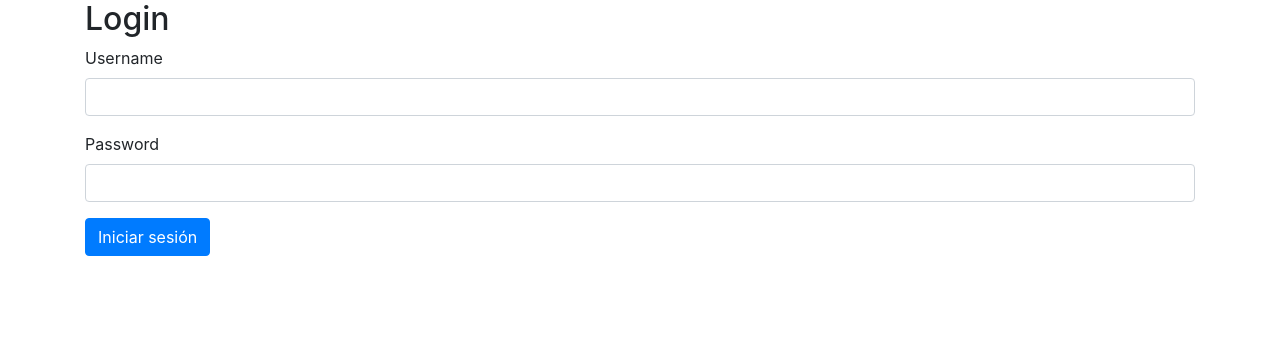
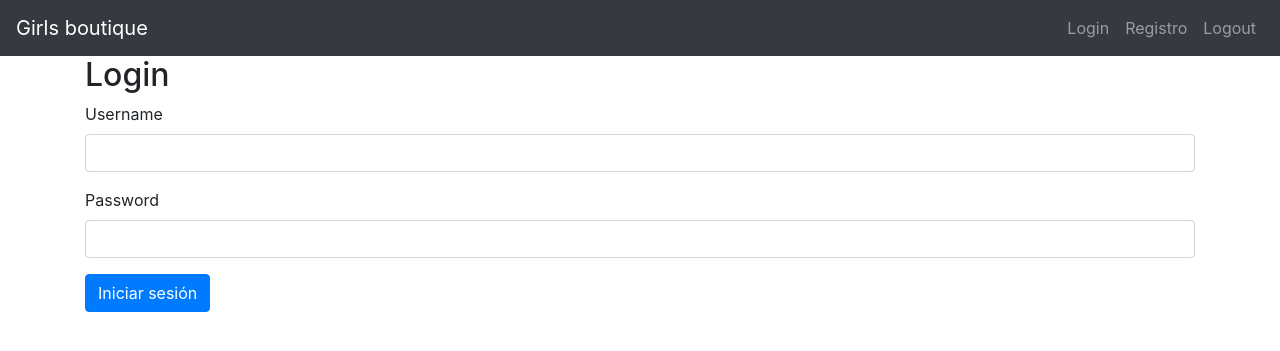
Before and after one commit to JairEscamilla/online-store, a Django app: page /usuarios/login/ in a window 1280 px wide. Shown: the top 351 px of the page. Run offline with Django 3.2, Linux system fonts and the light colour scheme; some libraries are stand-ins or nearby versions.

Commit message:
Barra de navegación

```diff
--- /dev/null
+++ b/templates/base.html
@@ -0,0 +1,35 @@
+{% load static %}
+<!DOCTYPE html>
+<html lang="es">
+<head>
+    <meta charset="UTF-8">
+    <meta name="viewport" content="width=device-width, initial-scale=1.0">
+    <title>Document</title>
+    <link rel="stylesheet" href="https://maxcdn.bootstrapcdn.com/bootstrap/4.0.0/css/bootstrap.min.css"
+        integrity="sha384-Gn5384xqQ1aoWXA+058RXPxPg6fy4IWvTNh0E263XmFcJlSAwiGgFAW/dAiS6JXm" crossorigin="anonymous">
+</head>
+<body>
+    {% include "navbar.html" %}
+    <div class="container">
+        {% include "messages.html" %}
+        <div class="row">
+
+            {% block content %}
+
+            {% endblock content %}
+
+        </div>
+    </div>
+
+</body>
+<script src="https://code.jquery.com/jquery-3.2.1.slim.min.js"
+    integrity="sha384-KJ3o2DKtIkvYIK3UENzmM7KCkRr/rE9/Qpg6aAZGJwFDMVNA/GpGFF93hXpG5KkN"
+    crossorigin="anonymous"></script>
+<script src="https://cdnjs.cloudflare.com/ajax/libs/popper.js/1.12.9/umd/popper.min.js"
+    integrity="sha384-ApNbgh9B+Y1QKtv3Rn7W3mgPxhU9K/ScQsAP7hUibX39j7fakFPskvXusvfa0b4Q"
+    crossorigin="anonymous"></script>
+<script src="https://maxcdn.bootstrapcdn.com/bootstrap/4.0.0/js/bootstrap.min.js"
+    integrity="sha384-JZR6Spejh4U02d8jOt6vLEHfe/JQGiRRSQQxSfFWpi1MquVdAyjUar5+76PVCmYl"
+    crossorigin="anonymous"></script>
+<script src="{% static 'js/main.js' %}"></script>
+</html>
--- /dev/null
+++ b/templates/messages.html
@@ -0,0 +1,8 @@
+{% if messages %}
+    {% for message in messages %}
+        <div class="alert {% if message.tags == 'success' %}alert-info{% else %}alert-danger{% endif %}">
+            <button type="button" class="close" data-dismiss="alert">x</button>
+            {{ message }}
+        </div>
+    {% endfor %}
+{% endif %}
--- /dev/null
+++ b/templates/navbar.html
@@ -0,0 +1,19 @@
+<nav class="navbar navbar-expand-md bg-dark navbar-dark">
+    <a href="" class="navbar-brand">Girls boutique</a>
+    <button type="button" class="navbar-toggler navbar-toggler-right" data-toggle="collapse" data-target="#navb">
+        <span class="navbar-toggler-icon"></span>
+    </button>
+    <div id="navb"  class="navbar-collapse collapse hide">
+        <ul class="nav navbar-nav ml-auto">
+            <li class="navbar-item">
+                <a href="#" class="nav-link">Login</a>
+            </li>
+            <li class="navbar-item">
+                <a href="#" class="nav-link">Registro</a>
+            </li>
+            <li class="navbar-item">
+                <a href="#" class="nav-link">Logout</a>
+            </li>
+        </ul>
+    </div>
+</nav>
--- a/templates/users/login.html
+++ b/templates/users/login.html
@@ -1,25 +1,7 @@
-<!DOCTYPE html>
-<html lang="es">
-<head>
-    <meta charset="UTF-8">
-    <meta name="viewport" content="width=device-width, initial-scale=1.0">
-    <title>Login</title>
-    <link rel="stylesheet" href="https://maxcdn.bootstrapcdn.com/bootstrap/4.0.0/css/bootstrap.min.css"
-        integrity="sha384-Gn5384xqQ1aoWXA+058RXPxPg6fy4IWvTNh0E263XmFcJlSAwiGgFAW/dAiS6JXm" crossorigin="anonymous">
-</head>
-<body>
+{% extends "base.html" %}
+{% block content %}
 
-    <div class="container">
-        {% if messages %}
-            {% for message in messages %}
-                <div class="alert {% if message.tags == 'success' %}alert-info{% else %}alert-danger{% endif %}">
-                    <button type="button" class="close" data-dismiss="alert">x</button>
-                    {{ message }}
-                </div>
-            {% endfor %}
-        {% endif %}
 
-        <div class="row">
             <div class="col">
                 <h2>Login</h2>
                 <!-- FORMULARIO  -->
@@ -36,16 +18,5 @@
                     <button type="submit" class="btn btn-primary">Iniciar sesión</button>
                 </form>
             </div>
-        </div>
-    </div>
-</body>
-<script src="https://code.jquery.com/jquery-3.2.1.slim.min.js"
-    integrity="sha384-KJ3o2DKtIkvYIK3UENzmM7KCkRr/rE9/Qpg6aAZGJwFDMVNA/GpGFF93hXpG5KkN"
-    crossorigin="anonymous"></script>
-<script src="https://cdnjs.cloudflare.com/ajax/libs/popper.js/1.12.9/umd/popper.min.js"
-    integrity="sha384-ApNbgh9B+Y1QKtv3Rn7W3mgPxhU9K/ScQsAP7hUibX39j7fakFPskvXusvfa0b4Q"
-    crossorigin="anonymous"></script>
-<script src="https://maxcdn.bootstrapcdn.com/bootstrap/4.0.0/js/bootstrap.min.js"
-    integrity="sha384-JZR6Spejh4U02d8jOt6vLEHfe/JQGiRRSQQxSfFWpi1MquVdAyjUar5+76PVCmYl"
-    crossorigin="anonymous"></script>
-</html>
+
+{% endblock content %}
```
Also changed, not shown: templates/index.html (+5 -39 lines), templates/users/register.html (+5 -16 lines), db.sqlite3.
